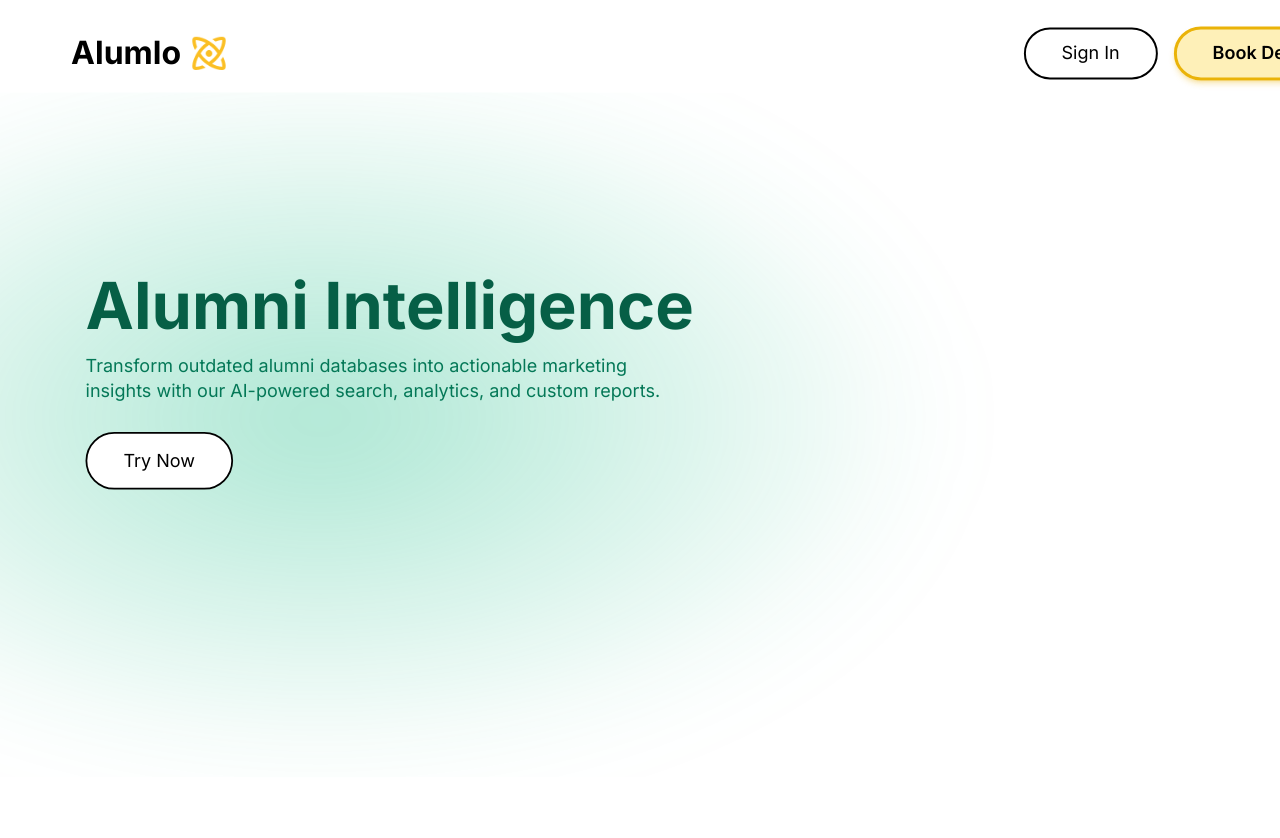
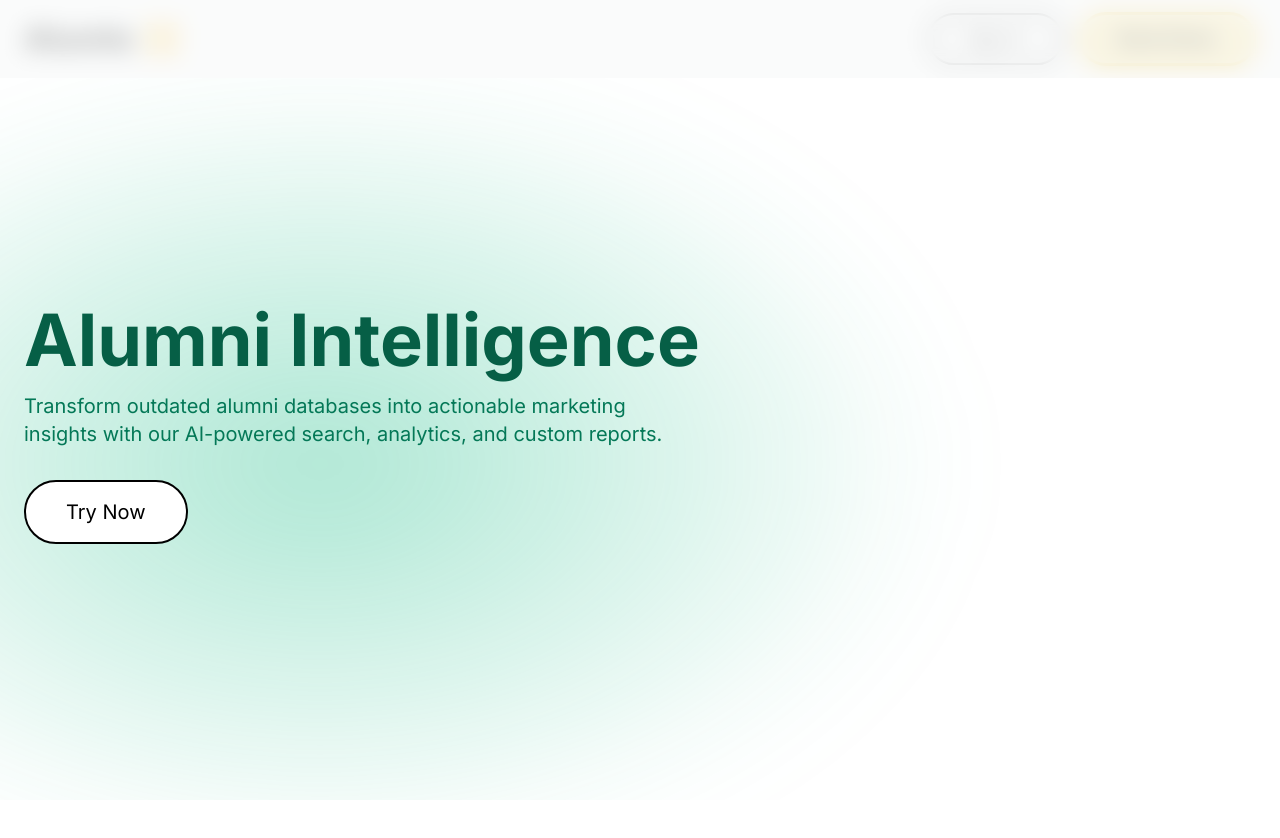
Before and after one commit to maimond123/alumlo, a Next.js app: page / in a window 1280 px wide. Shown: the top 838 px of the page. After the commit the page ends 800 px from the top, so only its background shows below. Built offline with nearby package versions, Linux system fonts and the light colour scheme; no server answers.

Commit message:
fixed nav bar?

```diff
--- a/app/layout.tsx
+++ b/app/layout.tsx
@@ -17,7 +17,7 @@ export default function RootLayout({
   children: React.ReactNode
 }) {
   const pathname = usePathname()
-  const noScaleRoutes = ['/data-insights', '/upload-data', '/reports']
+  const noScaleRoutes = ['/', '/data-insights', '/upload-data', '/reports']
   const shouldApplyNoScale = noScaleRoutes.some(route => pathname.startsWith(route))
 
   let bodyClassName = inter.className
--- a/components/navigation.tsx
+++ b/components/navigation.tsx
@@ -33,7 +33,7 @@ export default function Navigation() {
   }
 
   return (
-    <nav className="fixed w-full z-50 px-6 py-3 bg-white mt-4" style={{ transform: 'scale(1.111)', transformOrigin: 'top left' }}>
+    <nav className="w-full z-50 px-6 py-3 bg-white">
       <div className="container mx-auto flex justify-between items-center">
         <Link href="/" className="text-black text-[2rem] font-bold flex items-center">
           Alumlo
```
